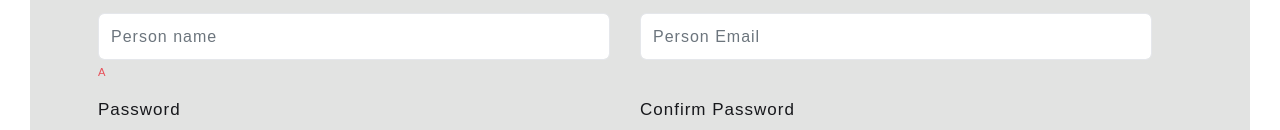
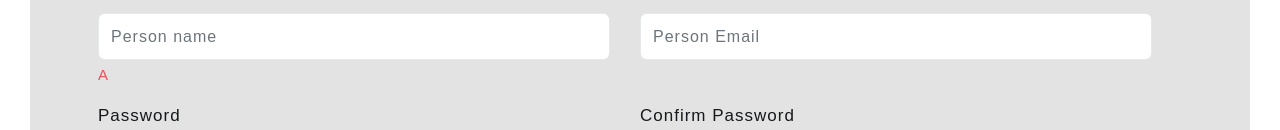
Before and after one commit to khantanvir/agentInvite, a Vue app: page /counselor/invite/1 in a window 1280 px wide. Shown: the part 738-868 px from the top of the page. Built offline with nearby package versions, Linux system fonts and the light colour scheme; no server answers; what @hannanmiah/light-editor, v-calendar, vue3-apexcharts would draw is missing.

Commit message:
something change

```diff
--- a/src/views/InviteAgent/AgentSuccess.vue
+++ b/src/views/InviteAgent/AgentSuccess.vue
@@ -7,11 +7,12 @@
             Having trouble? <a href="https://www.boosteducationservice.co.uk/contact-us/" target="_blank">Contact us</a>
         </p>
         <p class="lead">
-            <a class="btn btn-primary btn-sm mt-2" href="https://bootstrapcreative.com/" target="_blank" role="button">Continue to homepage</a>
+            <a class="btn btn-primary btn-sm mt-2" href="https://www.boosteducationservice.co.uk/" target="_blank" role="button">Continue to homepage</a>
         </p>
 </div>
 </template>
 <style>
+
 .jumbotron{
     margin: 0 auto;
     width: 50%;
--- a/src/views/InviteAgent/CounselorInvite.vue
+++ b/src/views/InviteAgent/CounselorInvite.vue
@@ -353,7 +353,7 @@
         letter-spacing: 1px
     }
 
-/* .text-danger{
+.text-danger{
     font-size: 15px !important;
-} */
+}
 </style>
```
